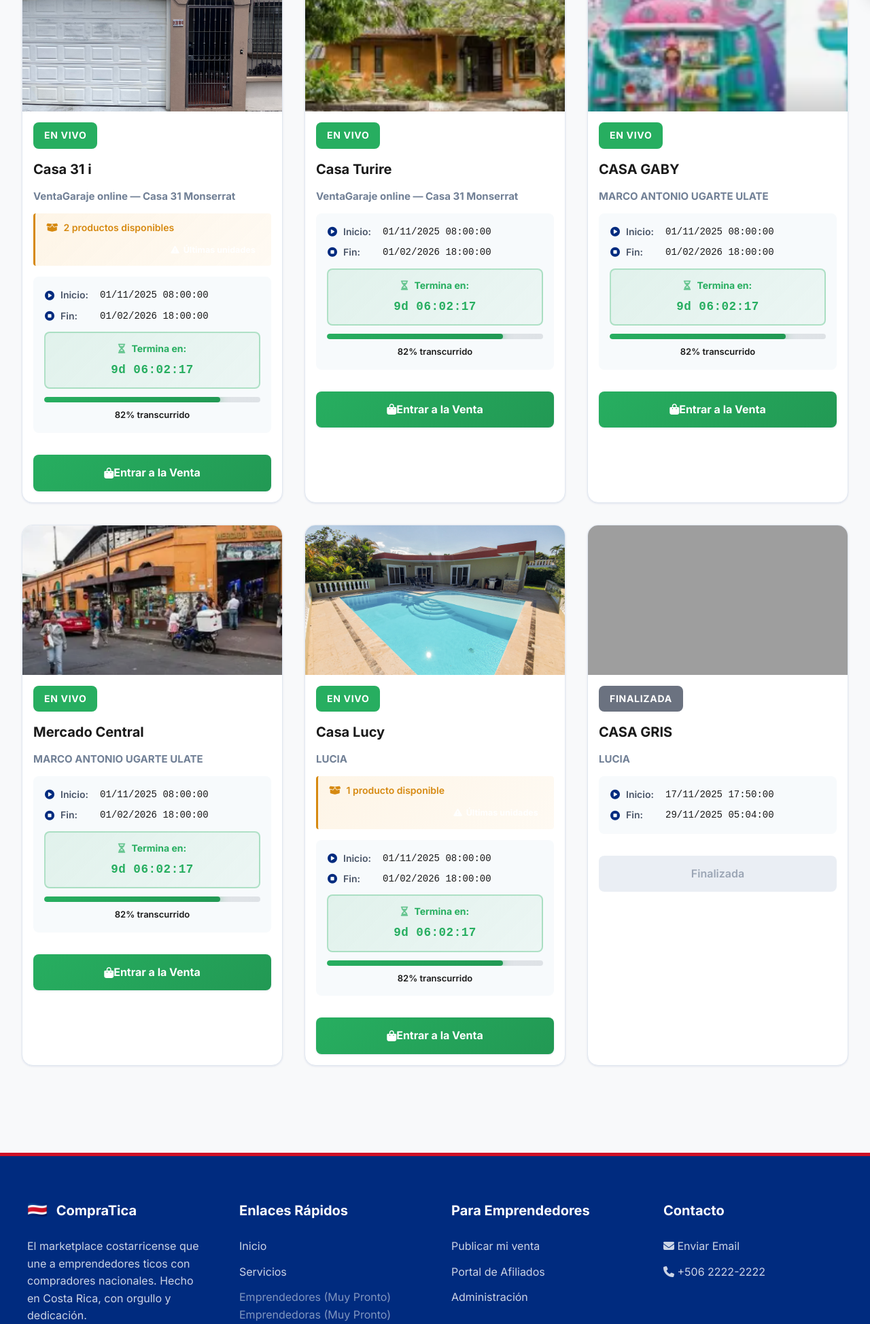
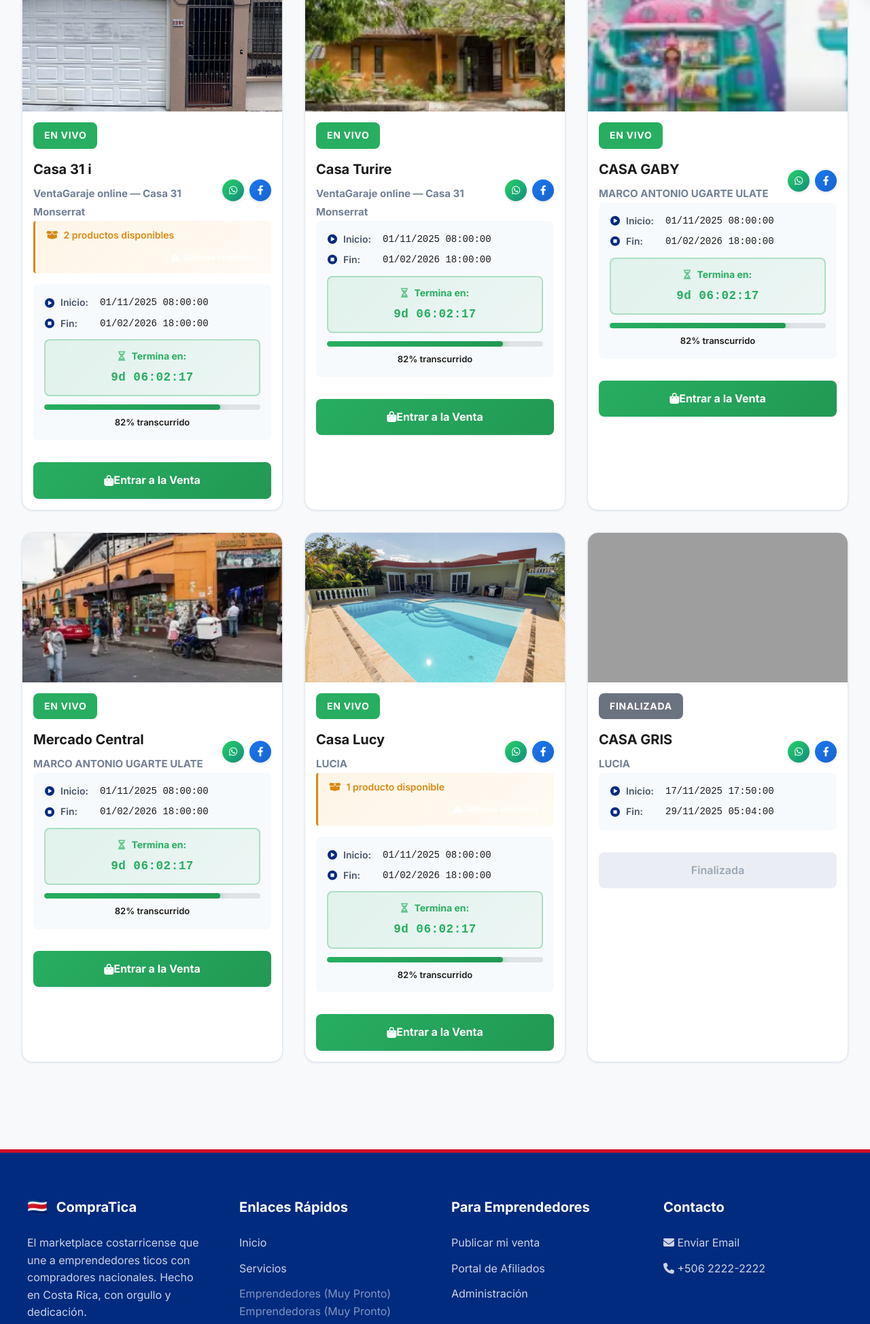
Before and after one commit to marugaul/COMPRATICA.COM, a PHP site: page /venta-garaje.php in a window 1280 px wide. Shown: the part 796-2744 px from the top of the page at 68% size. Run offline with PHP 8.4, Linux system fonts and the light colour scheme; data comes from the database, SQL or seed files in the repository; data that the repository does not hold is empty; some libraries are stand-ins or nearby versions; some web fonts are replaced; grey boxes are pictures that could not be loaded.

Commit message:
Add: Botones de compartir WhatsApp/Facebook en ventas y productos
Implementa compartir social en dos ubicaciones:

VENTA-GARAJE.PHP (Compartir ventas):
- Botones circulares 32px junto al título
- WhatsApp con mensaje: "¡Mirá esta venta de garaje!"
- Facebook sharer con URL de la venta
- Link a store.php?sale_id=X
- Gradientes oficiales de cada red social
- Hover con transform y shadow

STORE.PHP (Compartir productos):
- Botones circulares 28px (más pequeños)
- WhatsApp con nombre + precio + link del producto
- Facebook sharer con URL directa al producto
- Link con anchor: store.php?sale_id=X&product_id=Y#product-Y
- Posicionados junto al nombre del producto
- Mismos efectos hover pero escalados

ESTILOS:
- WhatsApp: Verde #25D366 → #128C7E
- Facebook: Azul #1877F2 → #1864CC
- Box-shadow en hover
- Transform translateY + scale en productos
- Íconos Font Awesome Brands

Mejora viralidad y facilita compartir contenido

```diff
--- a/venta-garaje.php
+++ b/venta-garaje.php
@@ -1354,6 +1354,49 @@ logDebug("RENDERING_PAGE", ['sales_count' => count($sales)]);
       flex-wrap: wrap;
     }
 
+    /* Botones de compartir */
+    .share-buttons {
+      display: flex;
+      gap: 0.5rem;
+      flex-shrink: 0;
+    }
+
+    .share-btn {
+      width: 32px;
+      height: 32px;
+      border-radius: 50%;
+      display: inline-flex;
+      align-items: center;
+      justify-content: center;
+      text-decoration: none;
+      transition: all 0.3s ease;
+      font-size: 0.875rem;
+      box-shadow: 0 2px 4px rgba(0, 0, 0, 0.1);
+    }
+
+    .share-btn:hover {
+      transform: translateY(-2px);
+      box-shadow: 0 4px 8px rgba(0, 0, 0, 0.2);
+    }
+
+    .share-btn.whatsapp {
+      background: linear-gradient(135deg, #25D366, #128C7E);
+      color: white;
+    }
+
+    .share-btn.whatsapp:hover {
+      background: linear-gradient(135deg, #128C7E, #075E54);
+    }
+
+    .share-btn.facebook {
+      background: linear-gradient(135deg, #1877F2, #1864CC);
+      color: white;
+    }
+
+    .share-btn.facebook:hover {
+      background: linear-gradient(135deg, #1864CC, #1555B0);
+    }
+
     .tag {
       padding: 0.375rem 0.75rem;
       background: var(--gray-100);
@@ -1808,10 +1851,30 @@ logDebug("RENDERING_PAGE", ['sales_count' => count($sales)]);
           <?php endif; ?>
         </div>
 
-        <h3><?php echo htmlspecialchars($s['title']); ?></h3>
-        <p>
-          <strong><?php echo htmlspecialchars($s['affiliate_name']); ?></strong>
-        </p>
+        <div style="display: flex; align-items: center; justify-content: space-between; margin: 0 1rem;">
+          <div style="flex: 1;">
+            <h3 style="margin: 0;"><?php echo htmlspecialchars($s['title']); ?></h3>
+            <p style="margin: 0.5rem 0 0 0;">
+              <strong><?php echo htmlspecialchars($s['affiliate_name']); ?></strong>
+            </p>
+          </div>
+
+          <!-- Botones de compartir -->
+          <?php
+            $saleUrl = (defined('APP_URL') ? APP_URL : 'https://compratica.com') . '/store.php?sale_id=' . (int)$s['id'];
+            $whatsappText = urlencode('¡Mirá esta venta de garaje! ' . $s['title'] . ' - ' . $saleUrl);
+            $facebookUrl = 'https://www.facebook.com/sharer/sharer.php?u=' . urlencode($saleUrl);
+            $whatsappUrl = 'https://wa.me/?text=' . $whatsappText;
+          ?>
+          <div class="share-buttons">
+            <a href="<?php echo $whatsappUrl; ?>" target="_blank" class="share-btn whatsapp" title="Compartir por WhatsApp">
+              <i class="fab fa-whatsapp"></i>
+            </a>
+            <a href="<?php echo $facebookUrl; ?>" target="_blank" class="share-btn facebook" title="Compartir en Facebook">
+              <i class="fab fa-facebook-f"></i>
+            </a>
+          </div>
+        </div>
 
         <!-- ETAPA 1: Ubicación -->
         <?php if (!empty($s['location'])): ?>
```
Also changed, not shown: store.php (+62 -1 lines).
